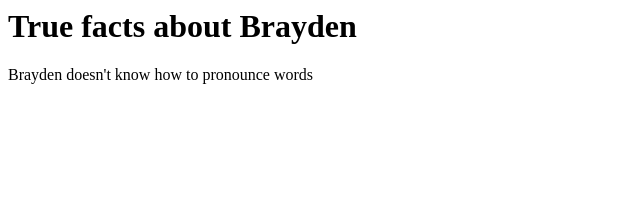
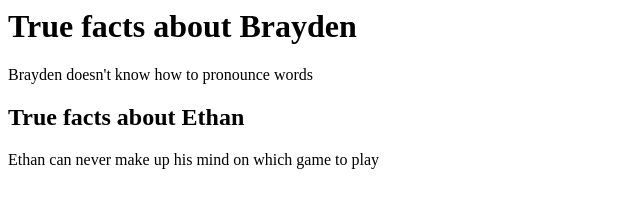
Before and after one commit to MrKrabs37/MrKrabs37.github.io, a plain HTML site: page index.html in a window 1280 px wide. Shown: the whole page, without its empty margins (0-640 px from the left). Drawn offline with Linux system fonts and the light colour scheme.

Commit message:
added text

```diff
--- a/index.html
+++ b/index.html
@@ -3,6 +3,8 @@
         <head>
     <h1>True facts about Brayden</h1>
     <p>Brayden doesn't know how to pronounce words</p>
+    <h2>True facts about Ethan</h2>
+    <p>Ethan can never make up his mind on which game to play</p>
     </head>
     </body>
 </html>
```
